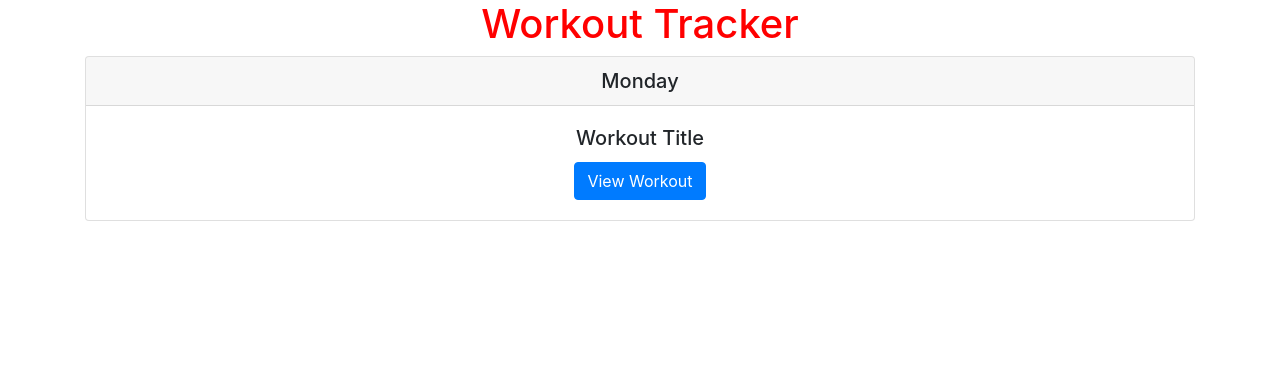
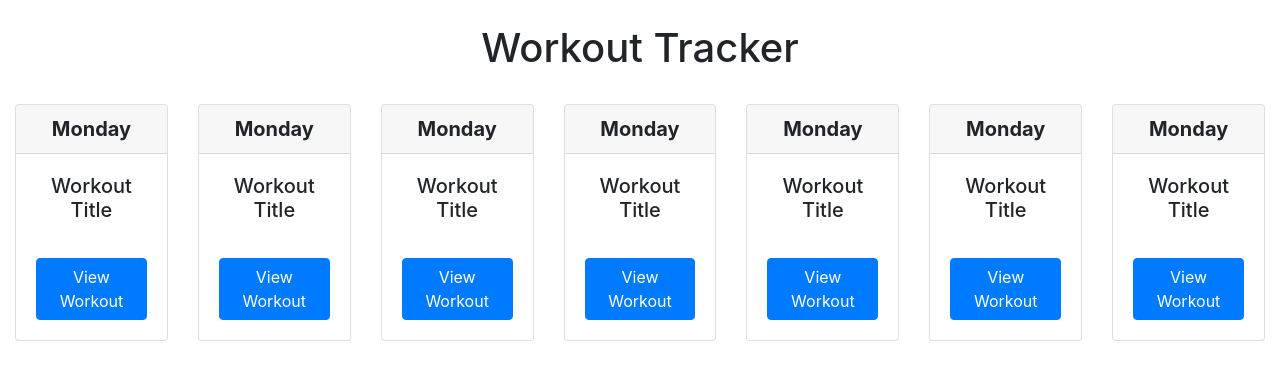
Before and after one commit to dezerey11/project3_frontend, a React (Create React App) app: page / in a window 1280 px wide. Shown: the top 380 px of the page. Built offline with nearby package versions, Linux system fonts and the light colour scheme.

Commit message:
Add cards to main page. Still working on the cards themselves and how the data will be ran through each card.

```diff
--- a/src/App.js
+++ b/src/App.js
@@ -3,6 +3,10 @@ import './App.css';
 import WorkoutCard from './components/Card'
 import Title from './components/Title'
 import Card from 'react-bootstrap/Card';
+import Button from 'react-bootstrap/Button';
+import Container from 'react-bootstrap/Container'
+import Row from 'react-bootstrap/Row'
+import Col from 'react-bootstrap/Col'
 
 function App() {
 
@@ -10,7 +14,38 @@ function App() {
     <div className="App">
 
       <Title />
-      <WorkoutCard />
+
+      <Container fluid>
+        <Row>
+          <Col>
+            <WorkoutCard />
+          </Col>
+
+          <Col>
+            <WorkoutCard />
+          </Col>
+
+          <Col>
+            <WorkoutCard />
+          </Col>
+          <Col>
+            <WorkoutCard />
+          </Col>
+
+          <Col>
+            <WorkoutCard />
+          </Col>
+
+          <Col>
+            <WorkoutCard />
+          </Col>
+
+          <Col>
+            <WorkoutCard />
+          </Col>
+        </Row>
+      </Container>
+
 
     </div>
   );
--- a/src/components/Card.js
+++ b/src/components/Card.js
@@ -7,19 +7,19 @@ import Col from 'react-bootstrap/Col'
 
 function WorkoutCard(props) {
   return (
-    <Container>
-      <Row>
-        <Col>
+
+    //Reference material:
+    //https://react-bootstrap.github.io/components/cards/
+
     <Card>
-            <Card.Header as="h5">Monday</Card.Header>
+      <Card.Header as="h5"><strong>Monday</strong></Card.Header>
       <Card.Body>
         <Card.Title>Workout Title</Card.Title>
+        <br></br>
         <Button variant="primary">View Workout</Button>
       </Card.Body>
     </Card>
-        </Col>
-      </Row>
-    </Container>
+
   );
 }
 
--- a/src/components/Title.js
+++ b/src/components/Title.js
@@ -3,7 +3,9 @@ import { Link } from "react-router-dom";
 function Title(props) {
     return (
       <div className="title">
+        <br />
         <h1>Workout Tracker</h1>
+        <br />
       </div>
     );
   }
--- a/src/styles.css
+++ b/src/styles.css
@@ -3,5 +3,5 @@
 }
 
 h1 {
-    color: red;
+    /* color: red; */
 }
```
Also changed, not shown: src/pages/Index.js (added, +9 -0 lines). Lines whose indentation alone changed are shown as unchanged.
